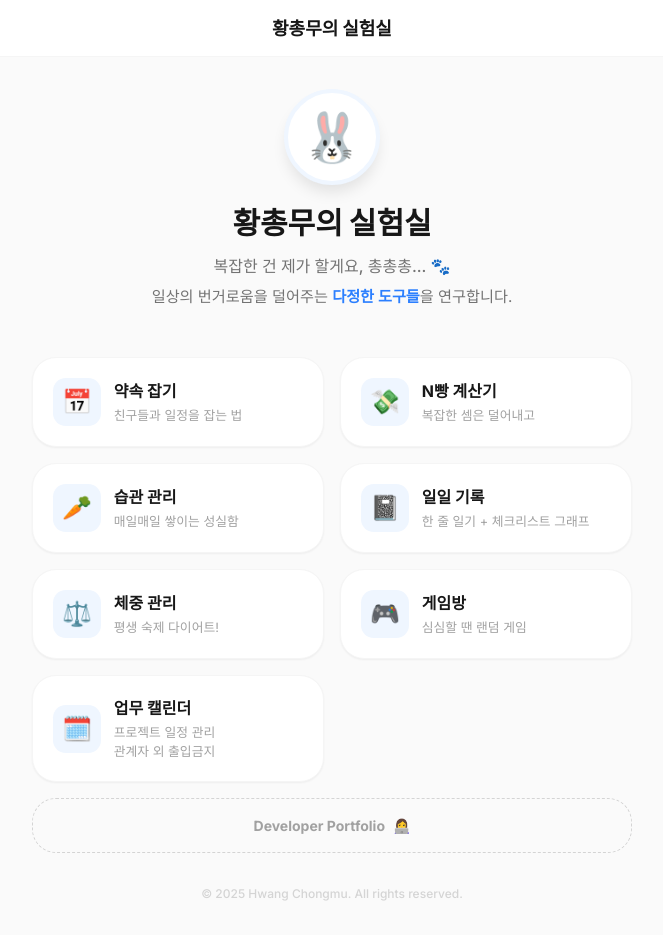
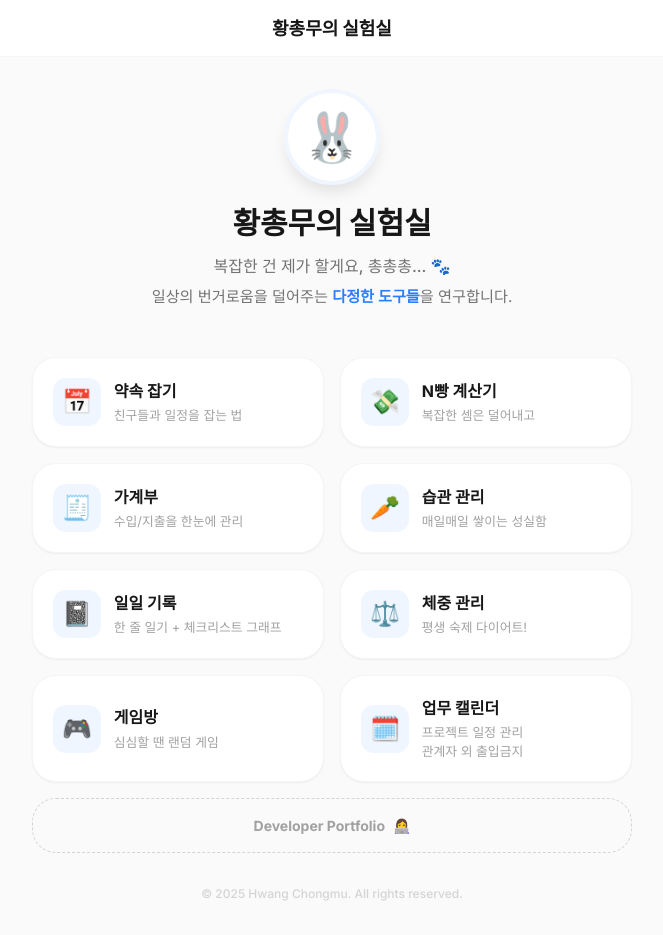
Before and after one commit to hwangmari/hwang-chong-mu, a Next.js app: page / in a window 1280 px wide. Shown: the whole page, without its empty margins (308-971 px from the left). Built offline with nearby package versions, Linux system fonts and the light colour scheme.

Commit message:
[가계부] 1차 레이아웃 기반

```diff
--- a/app/page.tsx
+++ b/app/page.tsx
@@ -36,6 +36,17 @@ export default function Home() {
             <StCardContent>
               <StCardTitle>N빵 계산기</StCardTitle>
               <StCardDesc>복잡한 셈은 덜어내고</StCardDesc>
+            </StCardContent>
+          </StCard>
+        </Link>
+
+        {/* 가계부 카드 */}
+        <Link href="/account-book" passHref>
+          <StCard>
+            <StIconBox>🧾</StIconBox>
+            <StCardContent>
+              <StCardTitle>가계부</StCardTitle>
+              <StCardDesc>수입/지출을 한눈에 관리</StCardDesc>
             </StCardContent>
           </StCard>
         </Link>
--- a/components/common/GlobalHeader.tsx
+++ b/components/common/GlobalHeader.tsx
@@ -14,6 +14,7 @@ const ROUTE_CONFIG = [
   { path: "/schedule", label: "업무 캘린더" },
   { path: "/meeting", label: "약속 잡기" },
   { path: "/calc", label: "N빵 계산기" },
+  { path: "/account-book", label: "가계부" },
   { path: "/daily", label: "일일 기록" },
   { path: "/habit", label: "습관 관리" },
   { path: "/diet", label: "체중 관리" },
```
